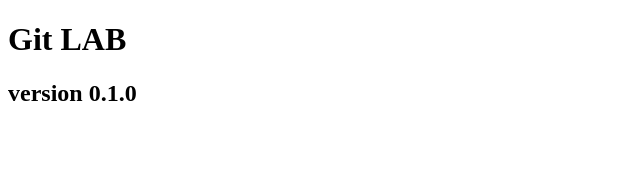
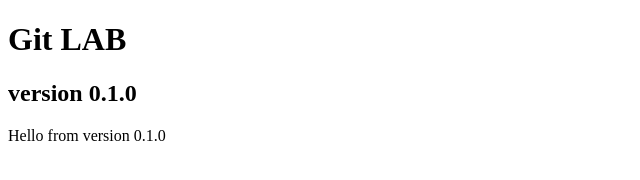
Before and after one commit to orelhassid/git-lab, a plain HTML site: page index.html in a window 1280 px wide. Shown: the whole page, without its empty margins (0-640 px from the left). Drawn offline with Linux system fonts and the light colour scheme.

Commit message:
version-0.1.0 paragraph

```diff
--- a/index.html
+++ b/index.html
@@ -8,5 +8,7 @@
   <body>
     <h1>Git LAB</h1>
     <h2>version 0.1.0</h2>
+
+    <p>Hello from version 0.1.0</p>
   </body>
 </html>
```
